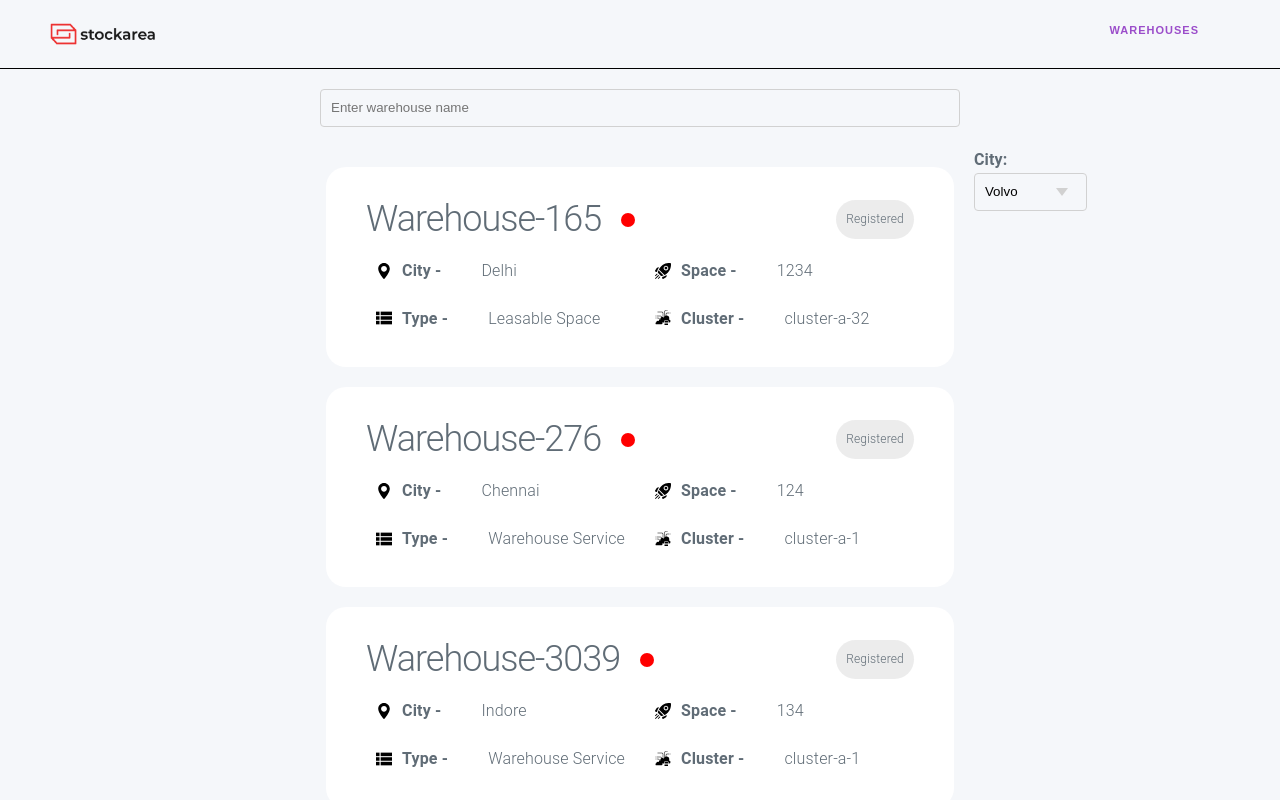
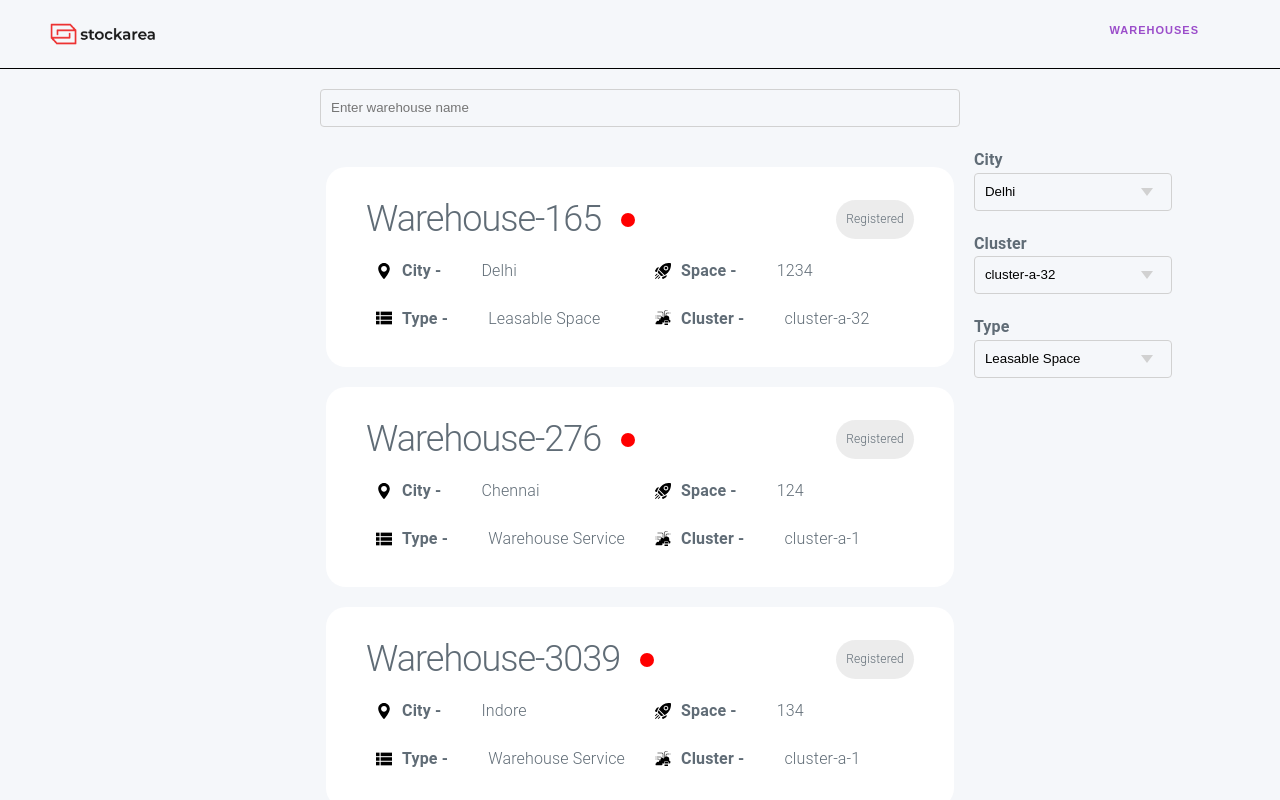
Before and after one commit to ayushman-git/stockarea-warehouse, a Vue app: page / in a window 1280 px wide. Shown: the top 800 px of the page. Built offline with nearby package versions, Linux system fonts and the light colour scheme.

Commit message:
added dropdown filter component

```diff
--- /dev/null
+++ b/src/components/DropdownFilter/DropdownFilter.vue
@@ -0,0 +1,47 @@
+<template>
+  <label>
+    {{ filterType.charAt(0).toUpperCase() + filterType.slice(1) }}
+    <select>
+      <option
+        v-for="(el, index) in getListDetail"
+        :key="{ index }"
+        :value="el.toLowerCase()"
+      >
+        {{ el }}
+      </option>
+    </select>
+  </label>
+</template>
+
+<script>
+import { mapState } from "vuex";
+export default {
+  name: "DropdownFilter",
+  props: {
+    filterType: {
+      type: String,
+      required: true,
+    },
+  },
+  data() {
+    return {};
+  },
+  computed: {
+    getListDetail() {
+      const result = [];
+      this.warehouses.forEach((warehouse) => {
+        if (!result.includes(warehouse[this.filterType]))
+          result.push(warehouse[this.filterType]);
+      });
+      return result;
+    },
+    ...mapState(["warehouses"]),
+  },
+};
+</script>
+
+<style scoped>
+.filter-tool {
+  position: fixed;
+}
+</style>
--- a/src/components/FilterTool/FilterTool.vue
+++ b/src/components/FilterTool/FilterTool.vue
@@ -1,29 +1,19 @@
 <template>
   <aside class="filter-tool">
     <form>
-      <label>
-        City:
-        <select>
-          <option value="volvo">Volvo</option>
-          <option value="saab">Saab</option>
-          <option value="fiat">Fiat</option>
-          <option value="audi">Audi</option>
-        </select>
-      </label>
+      <DropdownFilter filterType="city" />
+      <DropdownFilter filterType="cluster" />
+      <DropdownFilter filterType="type" />
     </form>
   </aside>
 </template>
 
 <script>
-import { mapState } from "vuex";
+import DropdownFilter from "@/components/DropdownFilter/DropdownFilter";
 export default {
   name: "FilterTool",
-  computed: {
-    // getListDetail() {},
-    ...mapState(["warehouses"]),
-  },
-  mounted() {
-    console.log();
+  components: {
+    DropdownFilter,
   },
 };
 </script>
```
